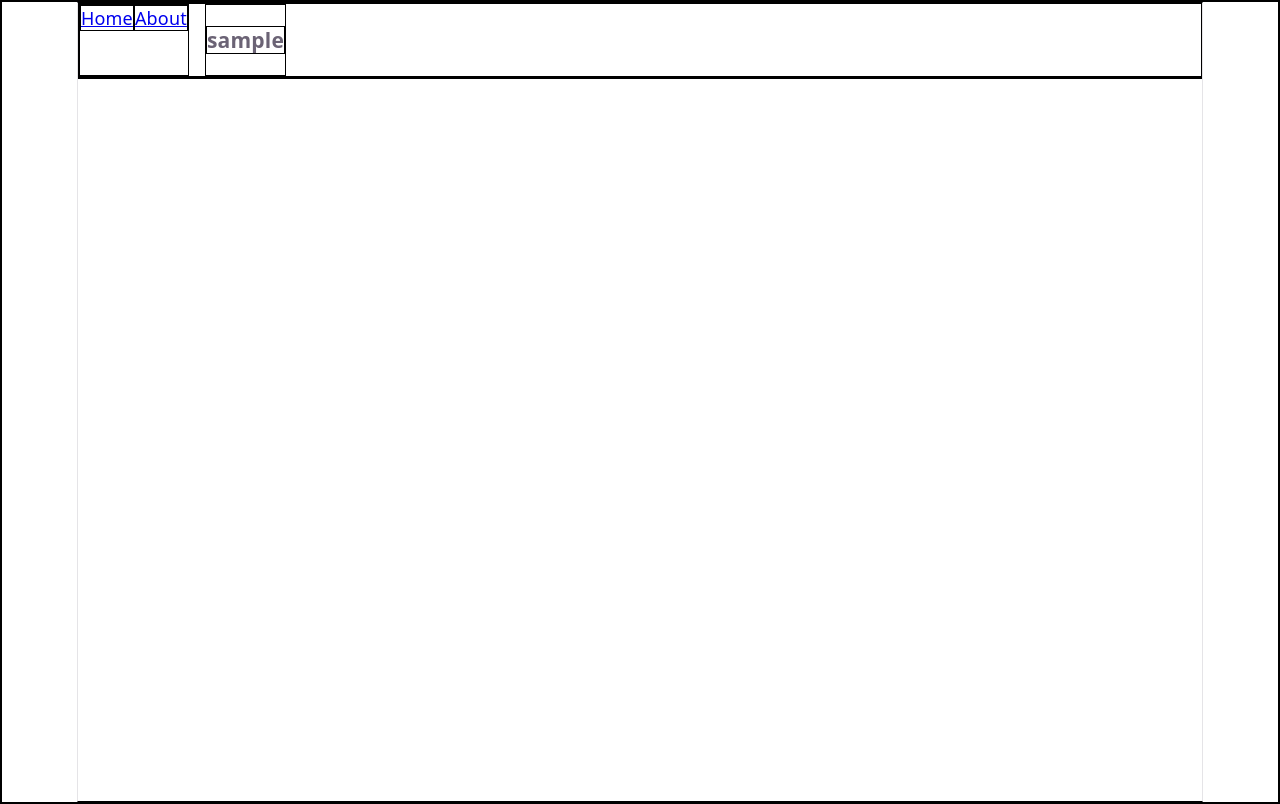
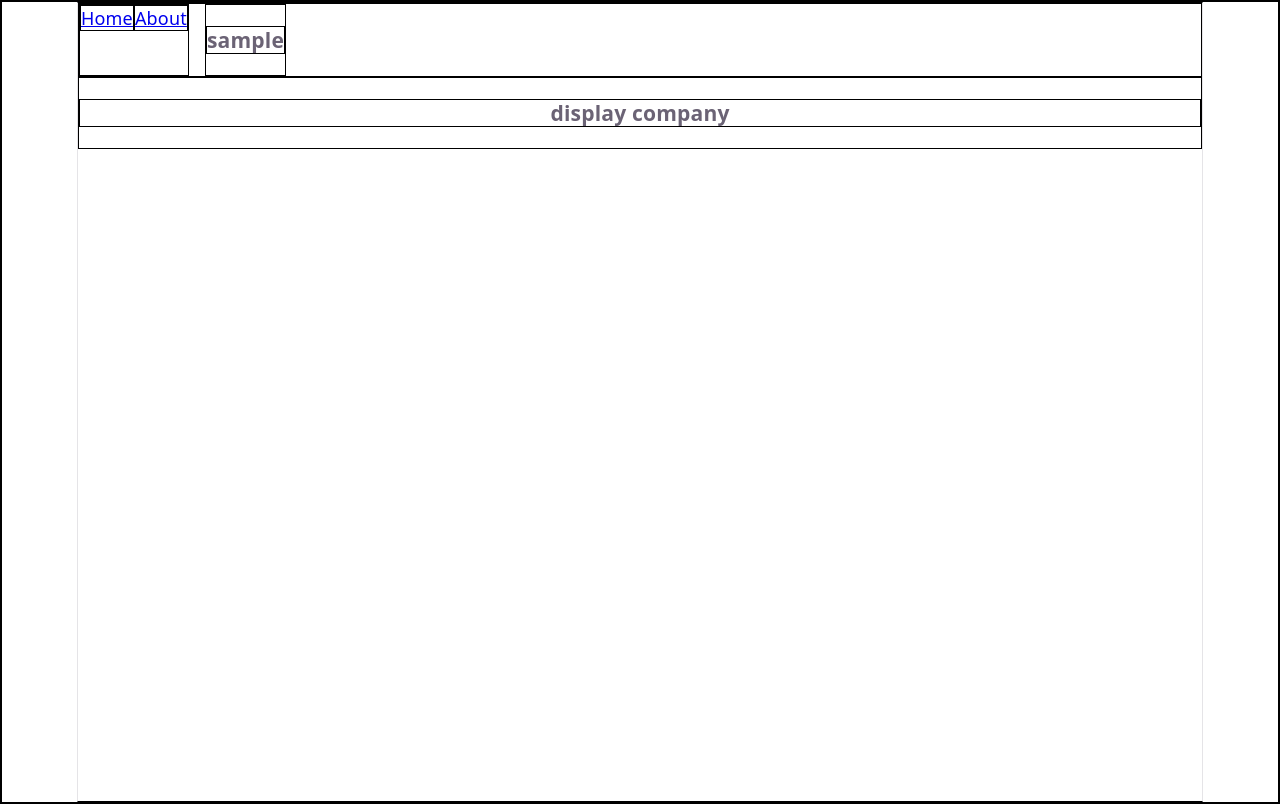
Before and after one commit to ElianUlman/DataScope, a React (Vite) app in the folder WEB/: page /company in a window 1280 px wide. Built offline with nearby package versions, Linux system fonts and the light colour scheme; sample sign-in values are in the browser's storage.

Commit message:
fixed bug with a route

```diff
--- a/WEB/src/PageHeader.jsx
+++ b/WEB/src/PageHeader.jsx
@@ -9,7 +9,7 @@ function PageHeader(props){
       content=<div>
         <h3>{props.name}</h3>
         {props.myCompanies && (
-            <a href="">ver emprsas</a>
+            <a href="/company">ver emprsas</a>
         )}
       </div>
 
--- a/WEB/src/guestRoute/LoginForm.jsx
+++ b/WEB/src/guestRoute/LoginForm.jsx
@@ -33,7 +33,7 @@ const LoginForm = (props) => {
             setErrorMessage()
             navigate("/");
         }
-        console.log(error)
+
 
     }
 
--- a/WEB/src/home/App.jsx
+++ b/WEB/src/home/App.jsx
@@ -10,7 +10,7 @@ import SignUp from '../guestRoute/SignUp';
 import Login from '../guestRoute/Login';
 import {userLogin, getUserData, getMyCompanies, fullSignUp} from '../api/userSessionManager'
 
-import displayCompany from '../userRoutes/displayCompany';
+import DisplayCompany from '../userRoute/displayCompany';
 
 function App() {
 
@@ -72,7 +72,7 @@ function App() {
           path="/company"
           element={
             <UserRoute user={sessionStorage.getItem("token")}>
-              <displayCompany />
+              <DisplayCompany />
             </UserRoute>
           }
         />
--- /dev/null
+++ b/WEB/src/userRoute/displayCompany.jsx
@@ -0,0 +1,9 @@
+import React from 'react'
+
+const DisplayCompany = () => {
+  return (
+    <div><h3>display company</h3></div>
+  )
+}
+
+export default DisplayCompany
--- a/WEB/src/userRoutes/displayCompany.jsx
+++ /dev/null
@@ -1,9 +0,0 @@
-import React from 'react'
-
-const displayCompany = () => {
-  return (
-    <div><h3>display company!!!!!!</h3></div>
-  )
-}
-
-export default displayCompany
```
